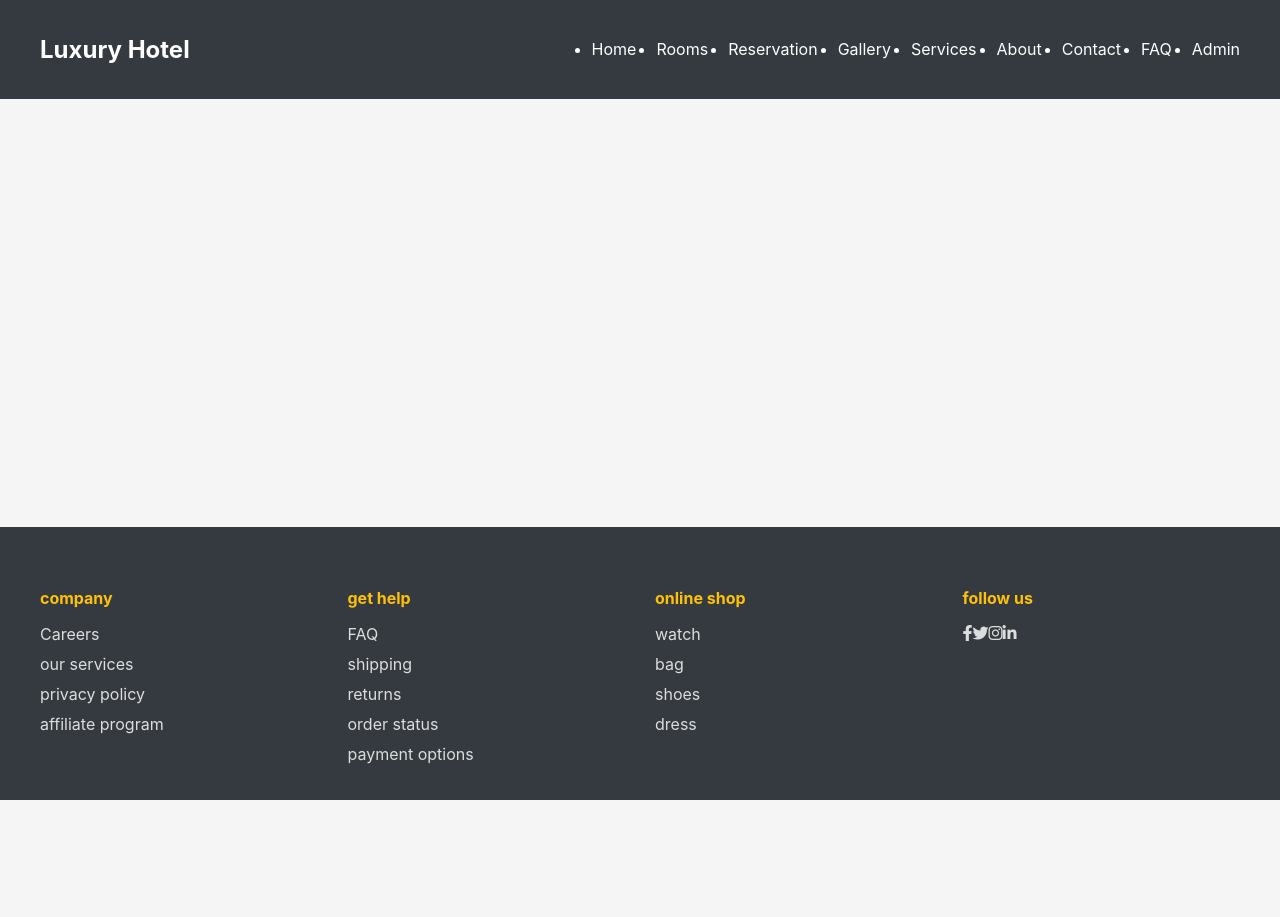
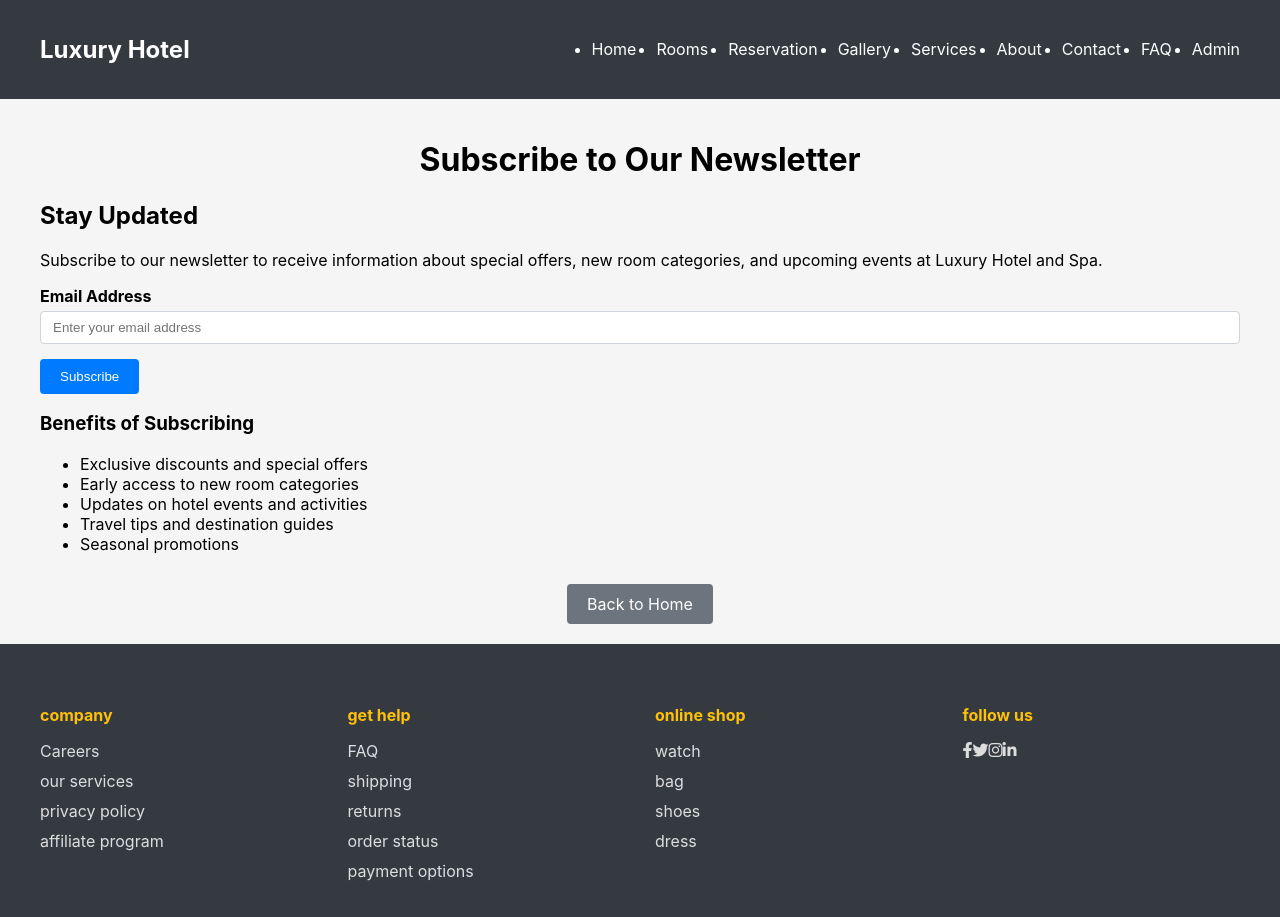
Before and after one commit to devasol/Hotel-Reservation-Management-System, a React (Create React App) app in the folder hotel-booking-app/: page /newsletter in a window 1280 px wide. Before the commit the page ends 800 px from the top, so only its background shows below. Built offline with nearby package versions, Linux system fonts and the light colour scheme; no server answers.

Commit message:
Add Newsletter Signup page

```diff
--- a/hotel-booking-app/src/App.tsx
+++ b/hotel-booking-app/src/App.tsx
@@ -18,6 +18,7 @@ import BookingConfirmation from './components/BookingConfirmation';
 import Payment from './components/Payment';
 import PrivacyPolicy from './components/PrivacyPolicy';
 import TermsOfService from './components/TermsOfService';
+import NewsletterSignup from './components/NewsletterSignup';
 import './styles/App.css';
 
 function App() {
@@ -43,6 +44,7 @@ function App() {
               <Route path="/account" element={<MyAccount />} />
               <Route path="/privacy-policy" element={<PrivacyPolicy />} />
               <Route path="/terms-of-service" element={<TermsOfService />} />
+              <Route path="/newsletter" element={<NewsletterSignup />} />
             </Routes>
           </main>
           <Footer />
--- /dev/null
+++ b/hotel-booking-app/src/components/NewsletterSignup.tsx
@@ -0,0 +1,87 @@
+import React, { useState } from 'react';
+import { Link } from 'react-router-dom';
+
+const NewsletterSignup: React.FC = () => {
+  const [email, setEmail] = useState('');
+  const [isSubscribed, setIsSubscribed] = useState(false);
+  const [error, setError] = useState('');
+
+  const validateEmail = (email: string) => {
+    const re = /^[^\s@]+@[^\s@]+\.[^\s@]+$/;
+    return re.test(email);
+  };
+
+  const handleSubmit = (e: React.FormEvent) => {
+    e.preventDefault();
+
+    if (!validateEmail(email)) {
+      setError('Please enter a valid email address');
+      return;
+    }
+
+    setError('');
+    // In a real app, we would send a request to subscribe the user
+    setIsSubscribed(true);
+    setTimeout(() => {
+      setIsSubscribed(false);
+      setEmail('');
+    }, 3000);
+  };
+
+  return (
+    <div className="container">
+      <h1 className="text-center">Subscribe to Our Newsletter</h1>
+
+      <div className="newsletter-container">
+        <div className="newsletter-content">
+          <h2>Stay Updated</h2>
+          <p>Subscribe to our newsletter to receive information about special offers, new room categories, and upcoming events at Luxury Hotel and Spa.</p>
+
+          {isSubscribed ? (
+            <div className="success-message">
+              <i className="fas fa-check-circle" style={{ fontSize: '48px', color: '#28a745', marginBottom: '15px' }}></i>
+              <h3>Thank You for Subscribing!</h3>
+              <p>You'll receive our next newsletter shortly.</p>
+            </div>
+          ) : (
+            <form onSubmit={handleSubmit} className="newsletter-form">
+              <div className="form-group">
+                <label className="form-label">Email Address</label>
+                <input
+                  type="email"
+                  className="form-control"
+                  placeholder="Enter your email address"
+                  value={email}
+                  onChange={(e) => setEmail(e.target.value)}
+                  required
+                />
+                {error && <div className="error-message">{error}</div>}
+              </div>
+
+              <button type="submit" className="btn btn-primary">
+                Subscribe
+              </button>
+            </form>
+          )}
+        </div>
+
+        <div className="newsletter-benefits">
+          <h3>Benefits of Subscribing</h3>
+          <ul>
+            <li>Exclusive discounts and special offers</li>
+            <li>Early access to new room categories</li>
+            <li>Updates on hotel events and activities</li>
+            <li>Travel tips and destination guides</li>
+            <li>Seasonal promotions</li>
+          </ul>
+        </div>
+      </div>
+
+      <div className="text-center" style={{ marginTop: '30px' }}>
+        <Link to="/" className="btn btn-secondary">Back to Home</Link>
+      </div>
+    </div>
+  );
+};
+
+export default NewsletterSignup;
```
